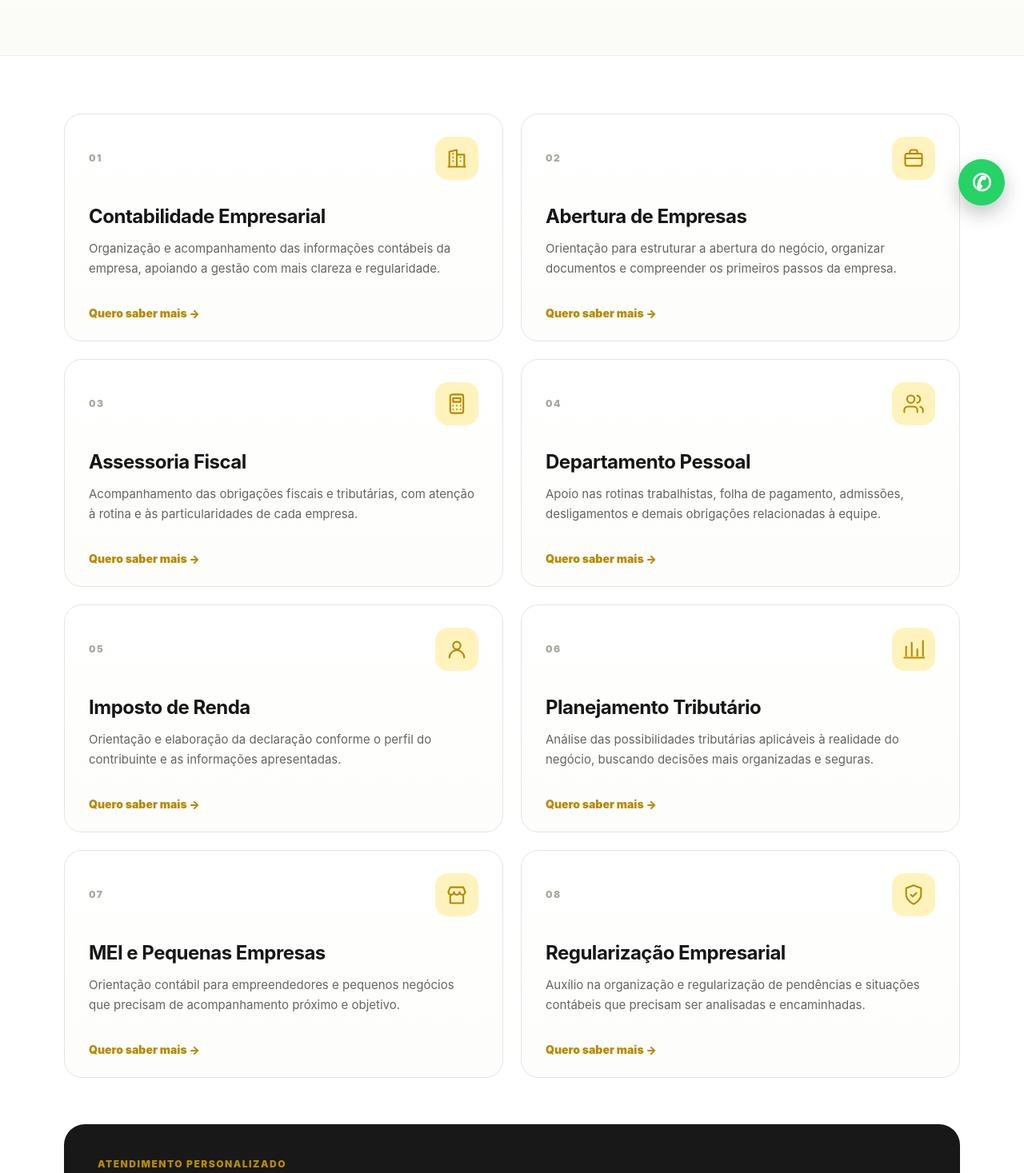
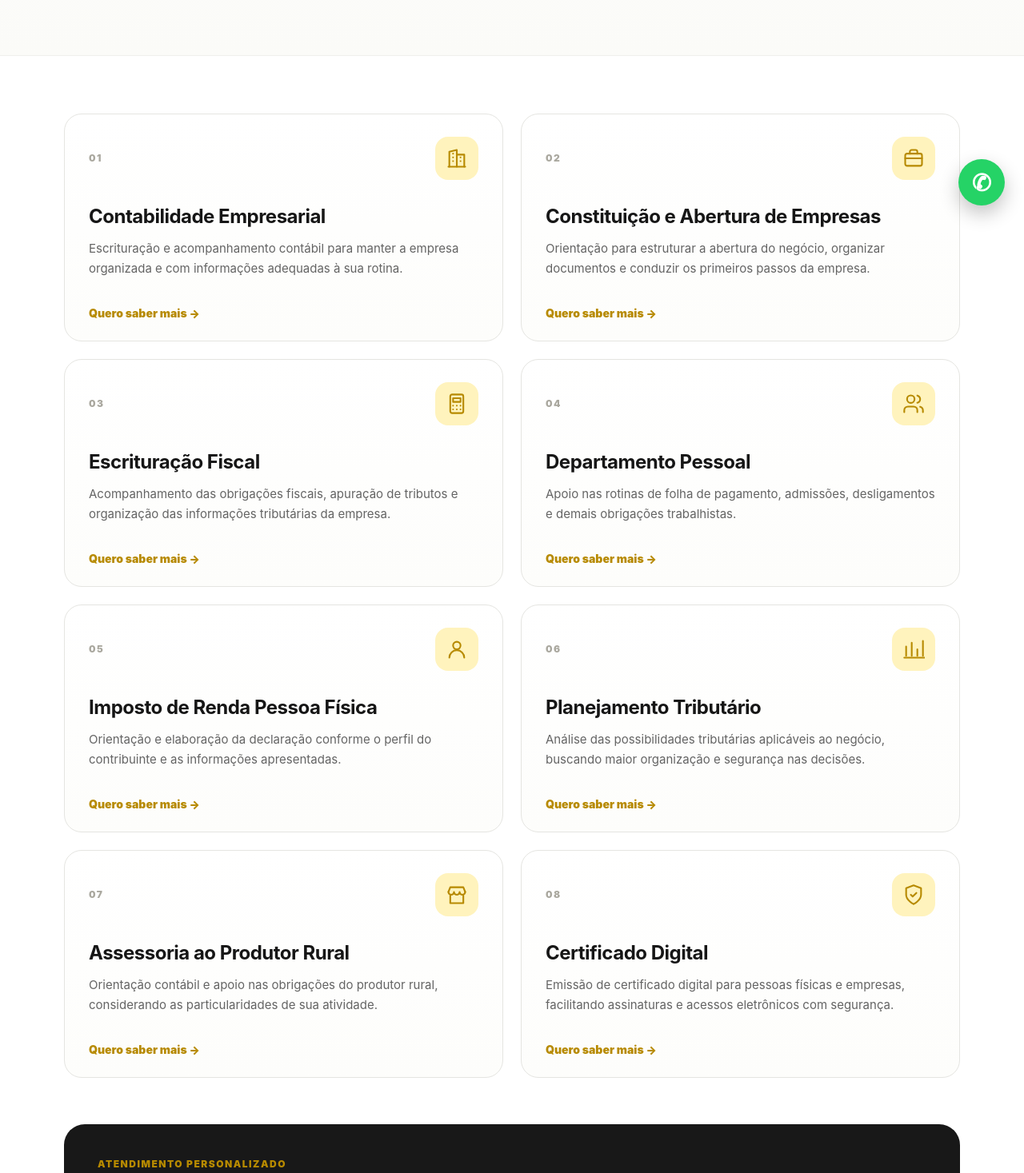
Before and after one commit to cestarifcc-glitch/mdcon-site-oficial, a Next.js app: page /servicos in a window 1280 px wide. Shown: the part 519-1986 px from the top of the page at 80% size. Built offline with nearby package versions, Linux system fonts and the light colour scheme.

Commit message:
Add files via upload

```diff
--- a/app/servicos/page.tsx
+++ b/app/servicos/page.tsx
@@ -3,7 +3,7 @@ import type { Metadata } from 'next';
 export const metadata: Metadata = {
   title: 'Serviços Contábeis | MDCon',
   description:
-    'Conheça as soluções contábeis da MDCon para empresas, empreendedores e profissionais de Palmeira das Missões e região.',
+    'Conheça os serviços da MDCon em contabilidade, abertura de empresas, escrituração fiscal, departamento pessoal, IRPF, planejamento tributário, produtor rural e certificado digital.',
 };
 
 const YELLOW = '#FFC400';
@@ -19,43 +19,43 @@ const services: Service[] = [
   {
     icon: 'building',
     title: 'Contabilidade Empresarial',
-    text: 'Organização e acompanhamento das informações contábeis da empresa, apoiando a gestão com mais clareza e regularidade.',
+    text: 'Escrituração e acompanhamento contábil para manter a empresa organizada e com informações adequadas à sua rotina.'
   },
   {
     icon: 'briefcase',
-    title: 'Abertura de Empresas',
-    text: 'Orientação para estruturar a abertura do negócio, organizar documentos e compreender os primeiros passos da empresa.',
+    title: 'Constituição e Abertura de Empresas',
+    text: 'Orientação para estruturar a abertura do negócio, organizar documentos e conduzir os primeiros passos da empresa.'
   },
   {
     icon: 'calculator',
-    title: 'Assessoria Fiscal',
-    text: 'Acompanhamento das obrigações fiscais e tributárias, com atenção à rotina e às particularidades de cada empresa.',
+    title: 'Escrituração Fiscal',
+    text: 'Acompanhamento das obrigações fiscais, apuração de tributos e organização das informações tributárias da empresa.'
   },
   {
     icon: 'users',
     title: 'Departamento Pessoal',
-    text: 'Apoio nas rotinas trabalhistas, folha de pagamento, admissões, desligamentos e demais obrigações relacionadas à equipe.',
+    text: 'Apoio nas rotinas de folha de pagamento, admissões, desligamentos e demais obrigações trabalhistas.'
   },
   {
     icon: 'user',
-    title: 'Imposto de Renda',
-    text: 'Orientação e elaboração da declaração conforme o perfil do contribuinte e as informações apresentadas.',
+    title: 'Imposto de Renda Pessoa Física',
+    text: 'Orientação e elaboração da declaração conforme o perfil do contribuinte e as informações apresentadas.'
   },
   {
     icon: 'chart',
     title: 'Planejamento Tributário',
-    text: 'Análise das possibilidades tributárias aplicáveis à realidade do negócio, buscando decisões mais organizadas e seguras.',
+    text: 'Análise das possibilidades tributárias aplicáveis ao negócio, buscando maior organização e segurança nas decisões.'
   },
   {
     icon: 'store',
-    title: 'MEI e Pequenas Empresas',
-    text: 'Orientação contábil para empreendedores e pequenos negócios que precisam de acompanhamento próximo e objetivo.',
+    title: 'Assessoria ao Produtor Rural',
+    text: 'Orientação contábil e apoio nas obrigações do produtor rural, considerando as particularidades de sua atividade.'
   },
   {
     icon: 'shield',
-    title: 'Regularização Empresarial',
-    text: 'Auxílio na organização e regularização de pendências e situações contábeis que precisam ser analisadas e encaminhadas.',
-  },
+    title: 'Certificado Digital',
+    text: 'Emissão de certificado digital para pessoas físicas e empresas, facilitando assinaturas e acessos eletrônicos com segurança.'
+  }
 ];
 
 function Icon({ name }: { name: Service['icon'] }) {
```
